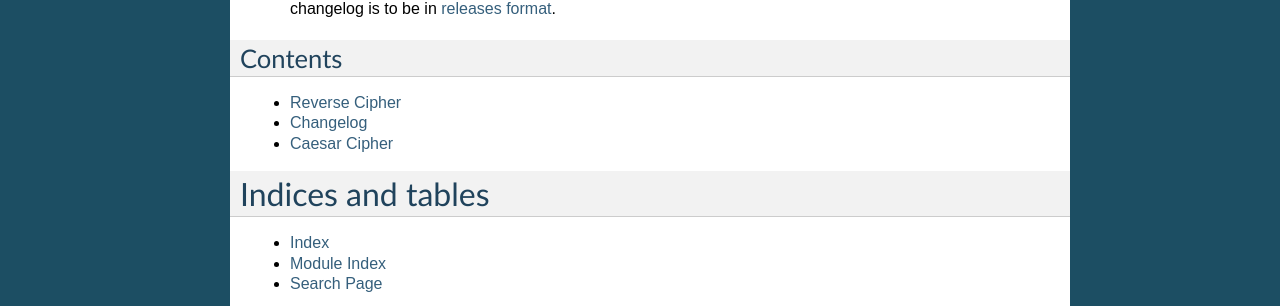
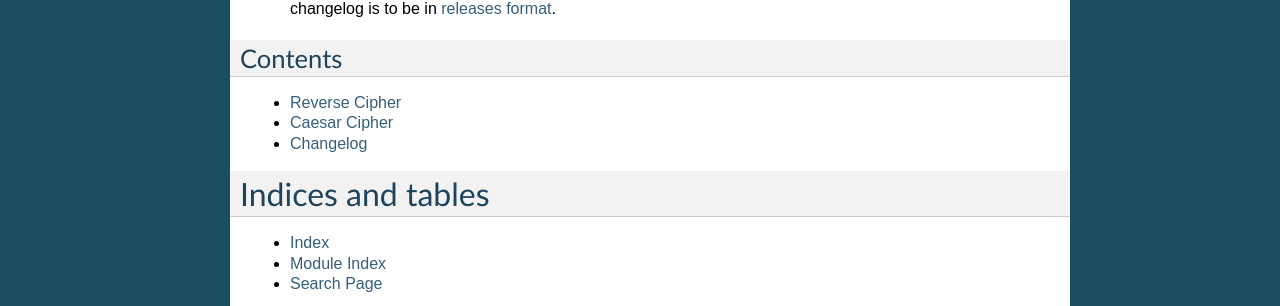
Before and after one commit to Chennaipy/libcipher, a Sphinx documentation site: the page built from doc/index.rst, in a window 1280 px wide. Shown: the part 1089-1395 px from the top of the page. Built offline with Sphinx 7.4.7, drawn with Linux system fonts in a browser that asks for light colours.

Commit message:
Change order of topics.

```diff
--- a/doc/index.rst
+++ b/doc/index.rst
@@ -14,8 +14,8 @@ Contents
 .. toctree::
 
    reverse
+   caesar
    changelog
-   caesar
 
 Indices and tables
 ==================
```
